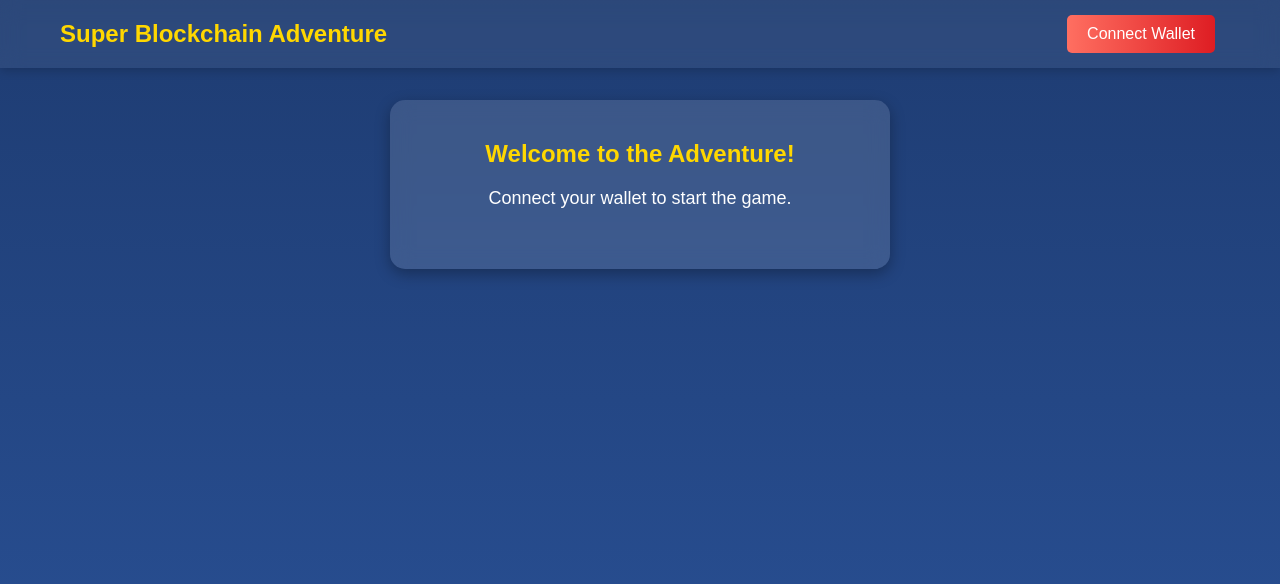
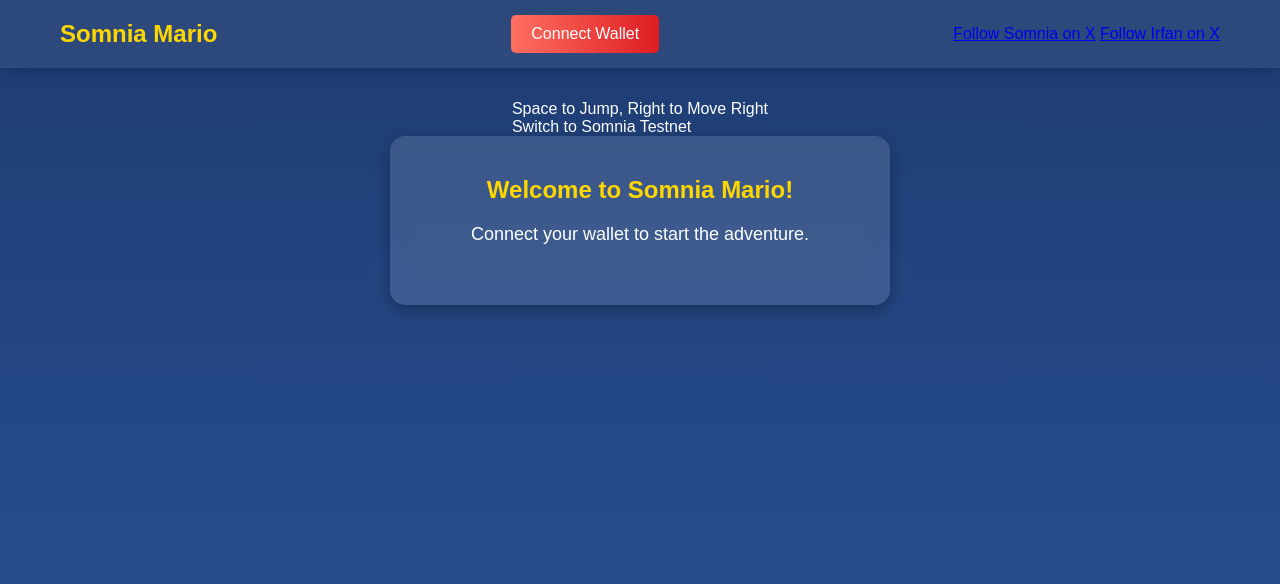
Before and after one commit to Mdmohdirfan111/gsomnia-game-client, a plain HTML site: page index.html in a window 1280 px wide. Drawn offline with Linux system fonts and the light colour scheme.

Commit message:
index.html

```diff
--- a/index.html
+++ b/index.html
@@ -3,7 +3,7 @@
 <head>
     <meta charset="UTF-8">
     <meta name="viewport" content="width=device-width, initial-scale=1.0">
-    <title>Super Blockchain Adventure</title>
+    <title>Somnia Mario</title>
     <link rel="stylesheet" href="style.css">
     <script src="https://cdnjs.cloudflare.com/ajax/libs/web3/1.7.5/web3.min.js"></script>
 </head>
@@ -11,22 +11,32 @@
     <!-- Header Section -->
     <header>
         <div class="header-container">
-            <h1>Super Blockchain Adventure</h1>
+            <h1>Somnia Mario</h1>
             <div class="wallet-controls">
                 <button id="connectWalletButton">Connect Wallet</button>
                 <span id="walletAddress" style="display: none;"></span>
                 <button id="gsomniaButton" style="display: none;" disabled>Execute Gsomnia</button>
                 <span id="gsomniaStatus" style="display: none;"></span>
             </div>
+            <div class="social-links">
+                <a href="https://x.com/Somnia_Network" target="_blank">Follow Somnia on X</a>
+                <a href="https://x.com/Irrfan_eth" target="_blank">Follow Irfan on X</a>
+            </div>
         </div>
     </header>
 
     <!-- Main Game Section -->
     <main>
+        <!-- Instructions and Testnet Message -->
+        <div class="game-info">
+            <p class="instructions">Space to Jump, Right to Move Right</p>
+            <p class="testnet-message">Switch to Somnia Testnet</p>
+        </div>
+
         <!-- Start Screen -->
         <div id="startScreen">
-            <h2>Welcome to the Adventure!</h2>
-            <p>Connect your wallet to start the game.</p>
+            <h2>Welcome to Somnia Mario!</h2>
+            <p>Connect your wallet to start the adventure.</p>
             <button id="startButton" style="display: none;">Start Game</button>
         </div>
 
```
